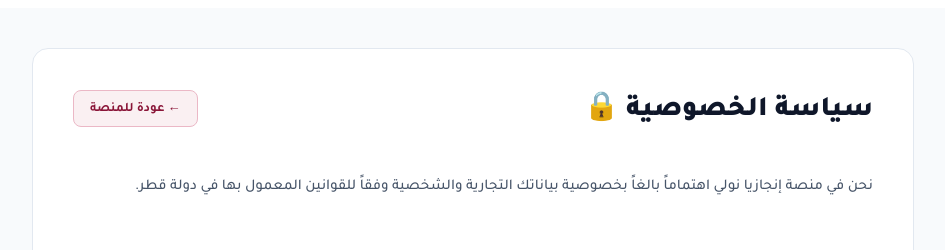
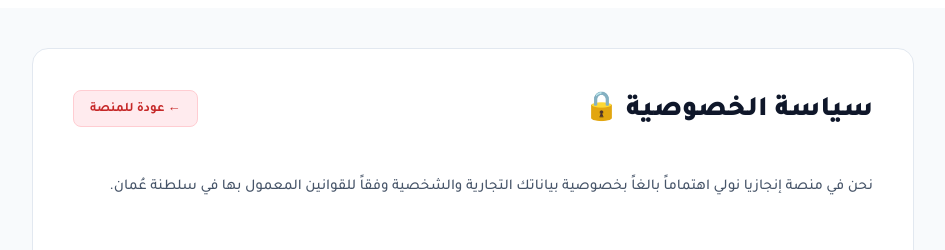
Before and after one commit to engaziasa-lang/engazia-app, a Next.js app: page /om/legal/privacy in a window 1280 px wide. Shown: the top 250 px of the page, without its empty margins (167-1112 px from the left). Built offline with nearby package versions, Linux system fonts and the light colour scheme.

Commit message:
Update page.tsx

```diff
--- a/app/om/legal/privacy/page.tsx
+++ b/app/om/legal/privacy/page.tsx
@@ -3,7 +3,7 @@
 import React, { useState, useEffect } from 'react';
 import Link from 'next/link';
 
-export default function PrivacyPageQA() {
+export default function PrivacyPageOM() {
   const [lang, setLang] = useState<'ar' | 'en'>('ar');
 
   useEffect(() => {
@@ -12,7 +12,7 @@ export default function PrivacyPageQA() {
       if (savedLang) {
         setLang(savedLang);
       }
-      document.title = savedLang === 'en' ? 'Enjazya | Privacy Policy (Qatar)' : 'إنجازيا | سياسة الخصوصية (قطر)';
+      document.title = savedLang === 'en' ? 'Enjazya | Privacy Policy (Oman)' : 'إنجازيا | سياسة الخصوصية (عُمان)';
     }
   }, []);
 
@@ -20,7 +20,7 @@ export default function PrivacyPageQA() {
     ar: {
       title: 'سياسة الخصوصية 🔒',
       back: '← عودة للمنصة',
-      intro: 'نحن في منصة إنجازيا نولي اهتماماً بالغاً بخصوصية بياناتك التجارية والشخصية وفقاً للقوانين المعمول بها في دولة قطر.',
+      intro: 'نحن في منصة إنجازيا نولي اهتماماً بالغاً بخصوصية بياناتك التجارية والشخصية وفقاً للقوانين المعمول بها في سلطنة عُمان.',
       sec1Title: '1. سرية البيانات',
       sec1Desc: 'تعتمد أدواتنا على التخزين المحلي (Local Storage)، مما يعني أن بيانات مبيعاتك، حساباتك، وعملاء متجرك تبقى مخزنة في متصفحك الخاص ولا يتم رفعها لخوادم خارجية.',
       sec2Title: '2. المعلومات التي نجمعها',
@@ -29,7 +29,7 @@ export default function PrivacyPageQA() {
     en: {
       title: 'Privacy Policy 🔒',
       back: '→ Back to Hub',
-      intro: 'At Enjazya, we place great importance on the privacy of your business and personal data in accordance with the laws applicable in the State of Qatar.',
+      intro: 'At Enjazya, we place great importance on the privacy of your business and personal data in accordance with the laws applicable in the Sultanate of Oman.',
       sec1Title: '1. Data Confidentiality',
       sec1Desc: 'Our tools rely on Local Storage, meaning your sales data, accounts, and store customers remain stored in your private browser and are never uploaded to external servers.',
       sec2Title: '2. Information We Collect',
@@ -46,7 +46,7 @@ export default function PrivacyPageQA() {
       <div style={{ maxWidth: '800px', margin: '0 auto', background: '#fff', padding: '40px', borderRadius: '16px', border: '1px solid #e2e8f0', textAlign: lang === 'ar' ? 'right' : 'left' }}>
         <div style={{ display: 'flex', justifyContent: 'space-between', alignItems: 'center', marginBottom: '30px', flexWrap: 'wrap', gap: '15px', flexDirection: lang === 'ar' ? 'row' : 'row-reverse' }}>
           <h1 style={{ fontSize: '28px', fontWeight: 900, color: '#0f172a', margin: 0 }}>{text.title}</h1>
-          <Link href="/hub/qa" style={{ background: '#FAF0F2', color: '#8A1538', border: '1px solid #EBB8C6', padding: '8px 16px', borderRadius: '8px', textDecoration: 'none', fontWeight: 700, fontSize: '13px' }}>
+          <Link href="/hub/om" style={{ background: '#FFEBEE', color: '#C62828', border: '1px solid #FFCDD2', padding: '8px 16px', borderRadius: '8px', textDecoration: 'none', fontWeight: 700, fontSize: '13px' }}>
             {text.back}
           </Link>
         </div>
```
